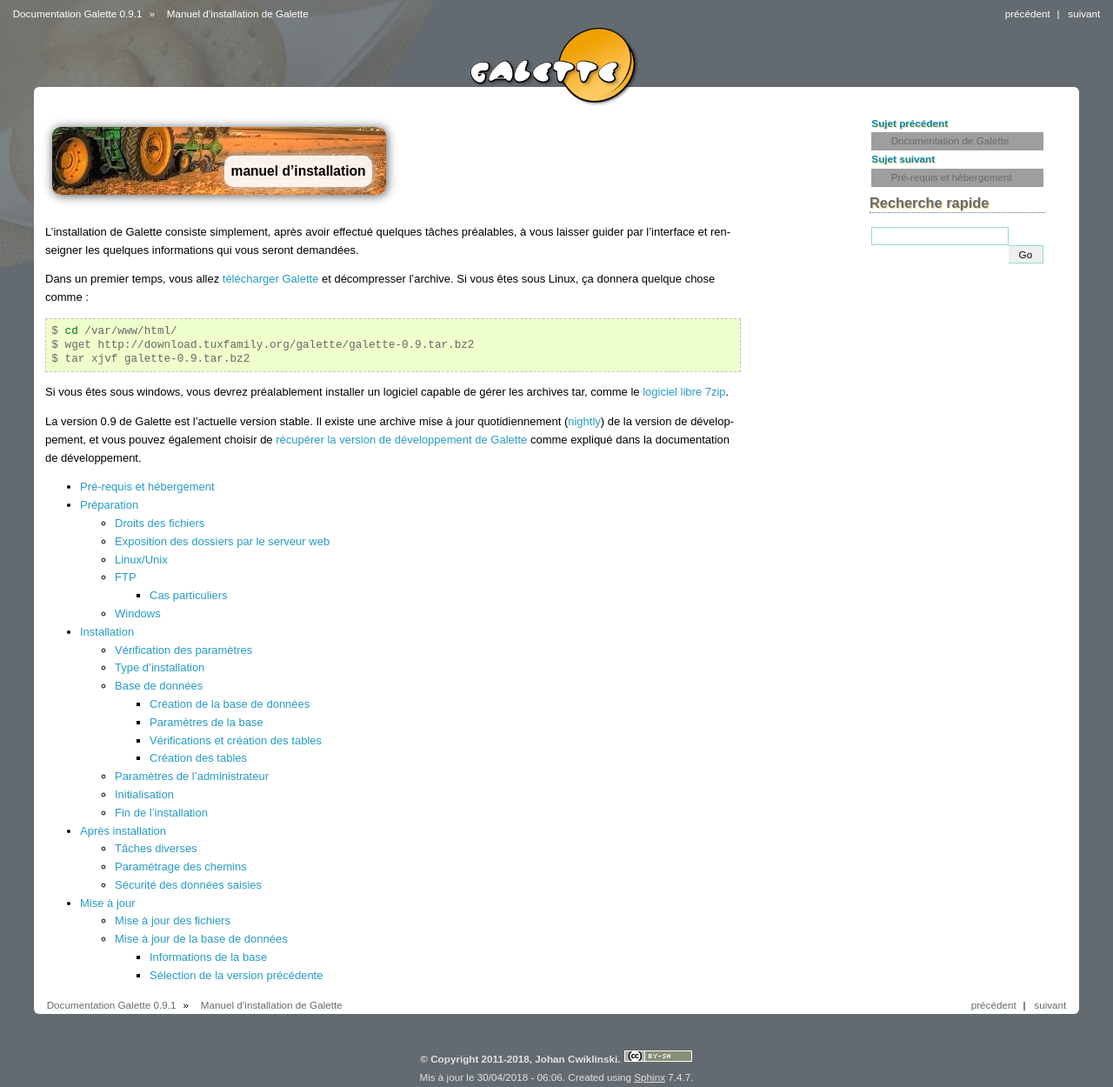
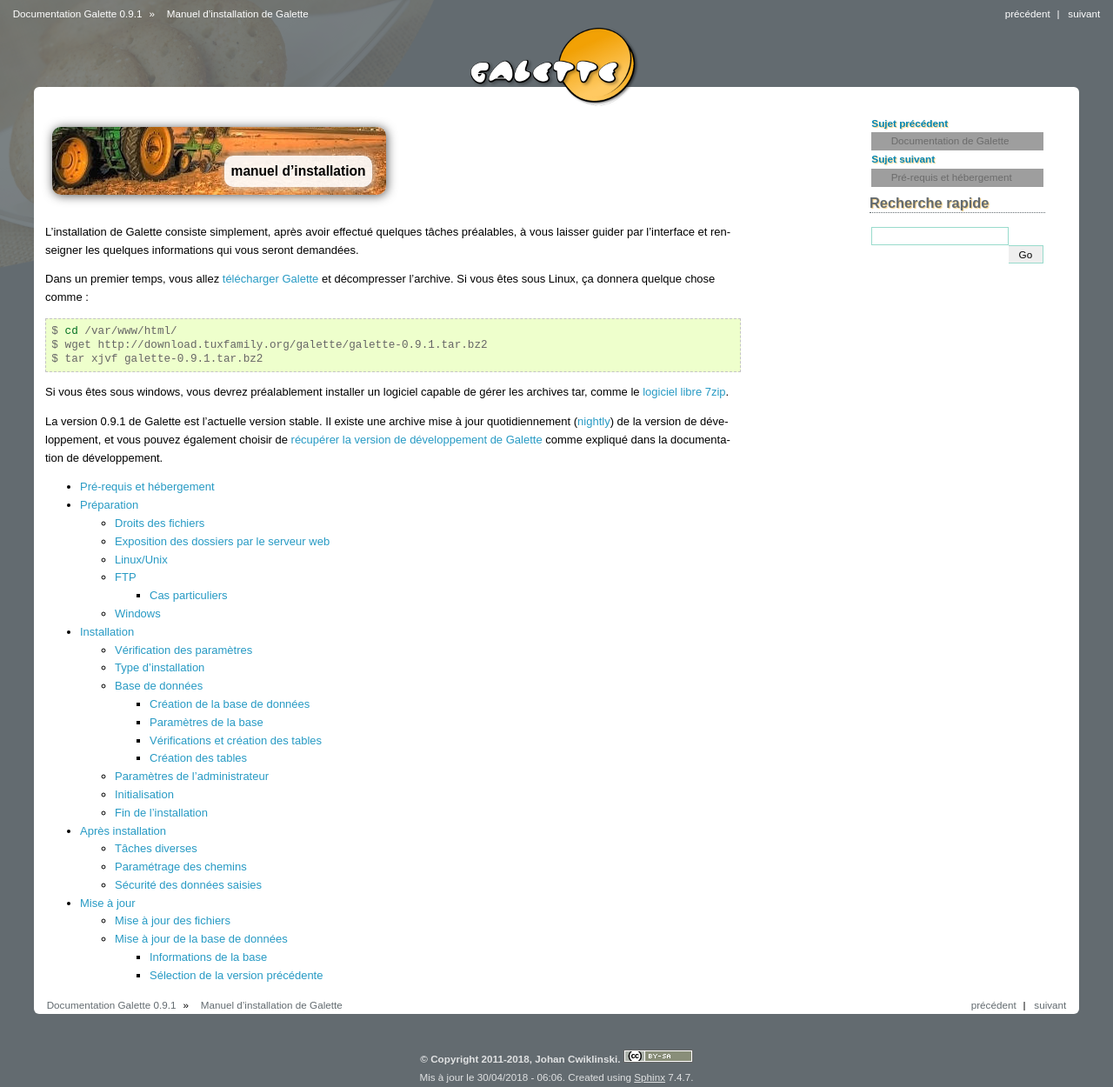
Before and after one commit to galette/galettedoc, a Sphinx documentation site: the page built from source/installation/index.rst, in a window 1280 px wide. Shown: the whole page at 87% size. Built offline with Sphinx 7.4.7, drawn with Linux system fonts in a browser that asks for light colours; grey boxes are pictures that could not be loaded.

Commit message:
Bump version

```diff
--- a/source/installation/index.rst
+++ b/source/installation/index.rst
@@ -12,17 +12,17 @@
 
 L'installation de Galette consiste simplement, après avoir effectué quelques tâches préalables, à vous laisser guider par l'interface et renseigner les quelques informations qui vous seront demandées.
 
-Dans un premier temps, vous allez `télécharger Galette <http://download.tuxfamily.org/galette/galette-0.9.tar.bz2>`_ et décompresser l'archive. Si vous êtes sous Linux, ça donnera quelque chose comme :
+Dans un premier temps, vous allez `télécharger Galette <http://download.tuxfamily.org/galette/galette-0.9.1.tar.bz2>`_ et décompresser l'archive. Si vous êtes sous Linux, ça donnera quelque chose comme :
 
 .. code-block:: bash
 
    $ cd /var/www/html/
-   $ wget http://download.tuxfamily.org/galette/galette-0.9.tar.bz2
-   $ tar xjvf galette-0.9.tar.bz2
+   $ wget http://download.tuxfamily.org/galette/galette-0.9.1.tar.bz2
+   $ tar xjvf galette-0.9.1.tar.bz2
 
 Si vous êtes sous windows, vous devrez préalablement installer un logiciel capable de gérer les archives tar, comme le `logiciel libre 7zip <http://www.7-zip.org/>`_.
 
-La version 0.9 de Galette est l'actuelle version stable. Il existe une archive mise à jour quotidiennement (`nightly <http://download.tuxfamily.org/galette/galette-dev.tar.bz2>`_) de la version de développement, et vous pouvez également choisir de  :doc:`récupérer la version de développement de Galette <../development/git>` comme expliqué dans la documentation de développement.
+La version 0.9.1 de Galette est l'actuelle version stable. Il existe une archive mise à jour quotidiennement (`nightly <http://download.tuxfamily.org/galette/galette-dev.tar.bz2>`_) de la version de développement, et vous pouvez également choisir de  :doc:`récupérer la version de développement de Galette <../development/git>` comme expliqué dans la documentation de développement.
 
 .. toctree::
    :maxdepth: 3
--- a/source/installation/update.rst
+++ b/source/installation/update.rst
@@ -23,7 +23,7 @@
 
 Dans un premier temps, déconnectez-vous de votre instance de Galette actuelle.
 
-Ensuite, `téléchargez la dernière version de Galette <http://download.tuxfamily.org/galette/galette-0.9.tar.bz2>`_ et mettez à jour les fichiers. Pour plus de détails sur l'installation des fichiers de Galette, reportez-vous à la section :ref:`préparation de l'installation <preparation>`.
+Ensuite, `téléchargez la dernière version de Galette <http://download.tuxfamily.org/galette/galette-0.9.1.tar.bz2>`_ et mettez à jour les fichiers. Pour plus de détails sur l'installation des fichiers de Galette, reportez-vous à la section :ref:`préparation de l'installation <preparation>`.
 
 Certains fichiers et répertoires contiennent des données et devraient être réintégrés à la nouvelle installation :
 
```
